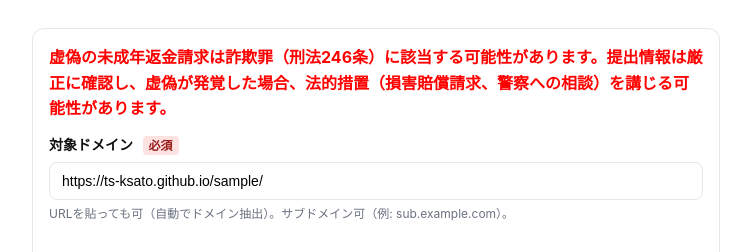
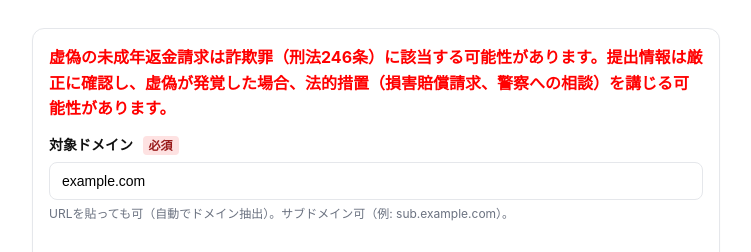
Before and after one commit to TS-KSato/sample, a plain HTML site: page index.html in a window 1280 px wide. Shown: the top 252 px of the page, without its empty margins (264-1015 px from the left). Drawn offline with Linux system fonts and the light colour scheme.

Commit message:
Add files via upload

```diff
--- a/index.html
+++ b/index.html
@@ -35,7 +35,7 @@
             placeholder="例: example.com"
             inputmode="url"
             autocomplete="off"
-            value="https://ts-ksato.github.io/sample/"
+            value="example.com"
           />
           <small class="hint">URLを貼っても可（自動でドメイン抽出）。サブドメイン可（例: sub.example.com）。</small>
           <small class="error" id="err-targetDomain" aria-live="polite"></small>
```
